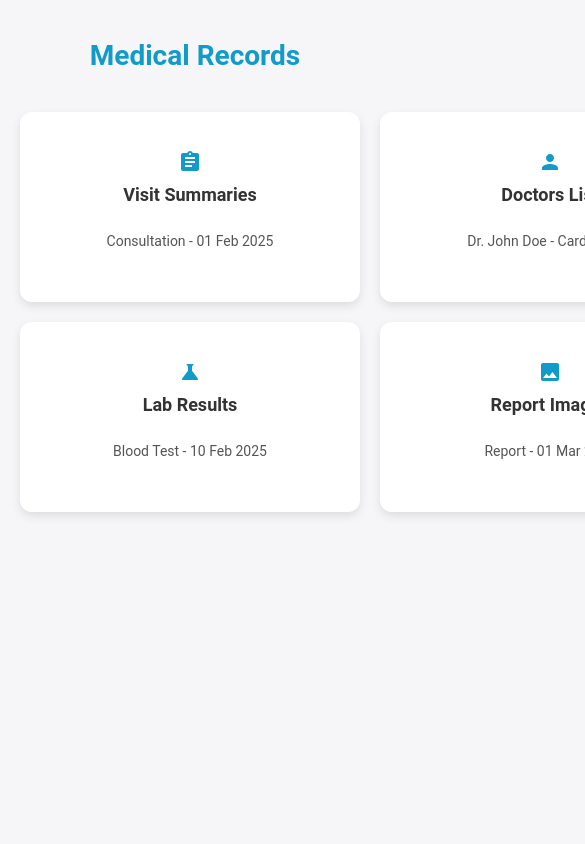
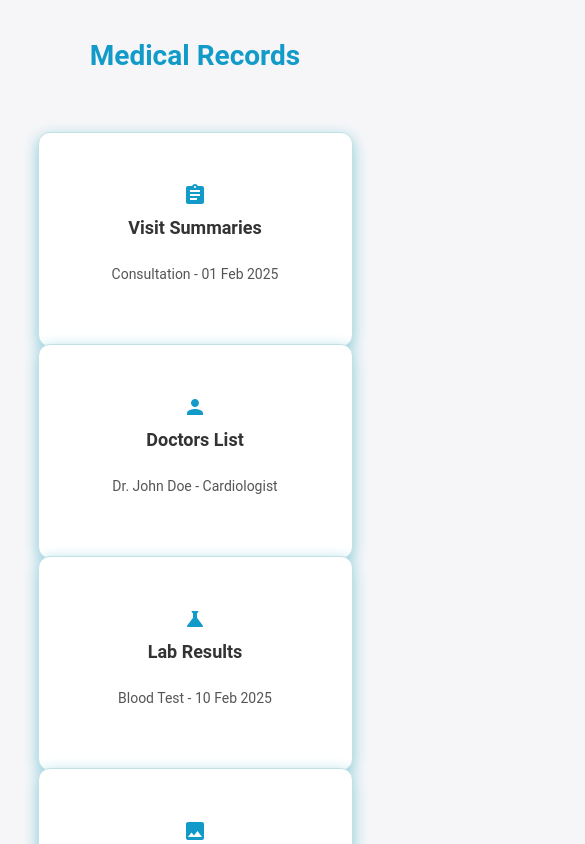
Before and after one commit to jihadlenix/MediLog, a React (Create React App) app in the folder client/: page /medRecord in a window 390 px wide. Shown: the top 844 px of the page, 585 px wide, since content can reach past the window. Built offline with nearby package versions, Linux system fonts and the light colour scheme.

Commit message:
Updated Medical Records page

```diff
--- a/client/src/patient/MedicalRecords.css
+++ b/client/src/patient/MedicalRecords.css
@@ -3,6 +3,9 @@
   max-width: 1200px;
   margin: 0 auto;
   padding: 20px;
+  display: flex;
+  flex-direction: column;
+  align-items: center;
 }
 
 .title {
@@ -17,36 +20,59 @@
 .records-grid {
   display: grid;
   gap: 20px;
-  grid-template-columns: repeat(2, 1fr);
+  width: 90%;
+  min-height: 85vh; /* Ensures full-page coverage */
+  padding: 20px;
+  transition: grid-template-columns 0.3s ease-in-out;
 }
 
+/* Default 2x2 grid */
 .records-grid.double-grid {
   grid-template-columns: repeat(2, 1fr);
+  grid-template-rows: repeat(2, 1fr);
 }
 
+/* 1x4 grid when a section is active */
 .records-grid.single-row {
   grid-template-columns: repeat(4, 1fr);
+  grid-template-rows: 1fr;
+  height: 10%; /* Adjust as needed */
+  min-height: 150px; /* Ensures a smaller height */
 }
 
-/* Ensure square cards in 2x2 layout */
+/* Record card styling */
 .record-card {
   background: white;
   padding: 20px;
   text-align: center;
   border-radius: 12px;
-  box-shadow: 0px 4px 10px rgba(0, 0, 0, 0.1);
+  border: 1px solid #c0e2e3; /* Adds the blue border */
+  box-shadow: 0px 5px 15px #86cada;
   cursor: pointer;
   transition: transform 0.3s ease, box-shadow 0.3s ease;
-  aspect-ratio: 1 / 0.5; /* Make height equal to width */
   display: flex;
   flex-direction: column;
-  justify-content: center; /* Center content vertically */
-  align-items: center; /* Center content horizontally */
+  justify-content: center;
+  align-items: center;
+  min-height: 150px; /* Ensures a proper height */
+  height: 90%;
 }
 
 .record-card:hover {
   transform: translateY(-5px);
-  box-shadow: 0 6px 18px rgba(0, 0, 0, 0.15);
+  box-shadow: 0 6px 18px #86cada;
+}
+
+/* Responsive adjustments */
+@media (max-width: 1024px) {
+  .records-grid.double-grid {
+    grid-template-columns: 1fr;
+    grid-template-rows: repeat(4, 1fr);
+  }
+
+  .records-grid.single-row {
+    grid-template-columns: 1fr;
+  }
 }
 
 .icon {
@@ -67,6 +93,7 @@
   padding: 20px;
   background-color: #f2f2f2;
   border-radius: 8px;
+  width: 90%;
 }
 
 .list-item {
```
